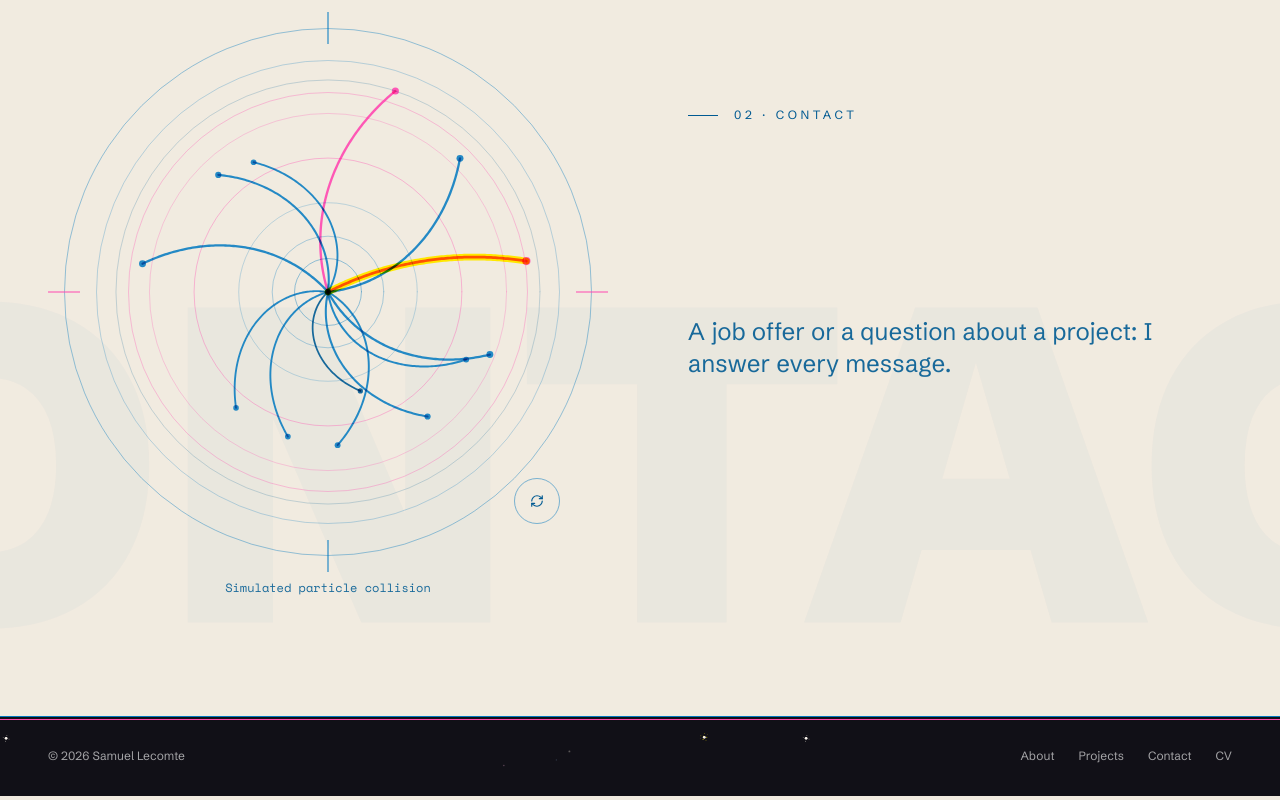
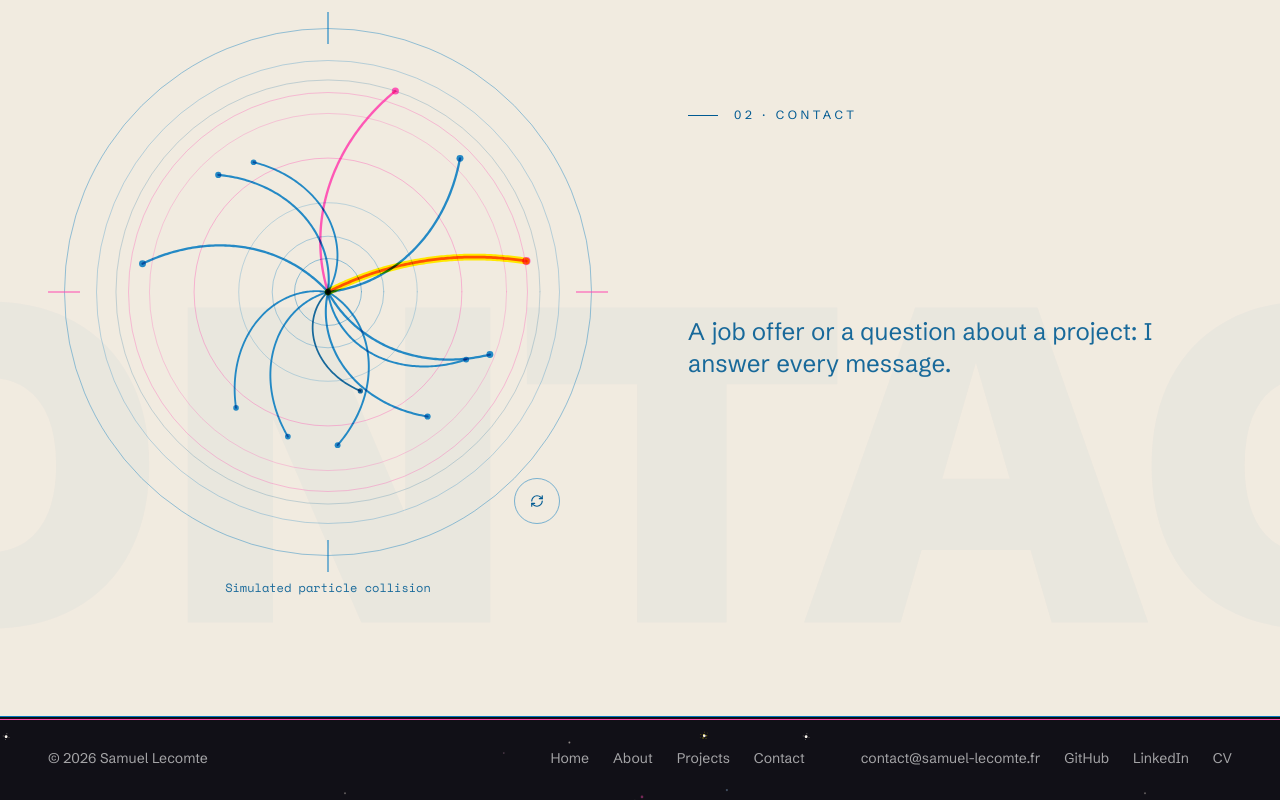
Before and after one commit to Samuellct/portfolio-2026, a Next.js app: page /en in a window 1280 px wide. Shown: the part 2063-2863 px from the top of the page. Built offline with nearby package versions, Linux system fonts and the light colour scheme.

Commit message:
feat(footer): close every page with navigation, e-mail and profiles

```diff
--- a/src/components/layout/Footer.tsx
+++ b/src/components/layout/Footer.tsx
@@ -2,57 +2,74 @@
 
 import TransitionLink from '@/components/navigation/TransitionLink'
 import { useTranslations } from 'next-intl'
-import { RESUME_PATH } from '@/lib/constants'
+import { EMAIL, RESUME_PATH, SOCIAL } from '@/lib/constants'
 import { FOOTER_SKY } from '@/lib/starBand'
 import type { CSSProperties } from 'react'
 
+const linkClass = 'tap-target text-muted hover:text-white transition-colors'
+
+// V6-NAV-05: the footer closes every page with the whole site navigation and
+// every way to reach the owner, so GitHub and LinkedIn stay reachable at the top
+// of a desktop page without the menu (V6-NAV-04, DEC-17g kept).
 export default function Footer() {
   const tNav = useTranslations('nav')
+  const tMenu = useTranslations('menu')
   const tFooter = useTranslations('footer')
   const tCommon = useTranslations('common')
   const currentYear = new Date().getFullYear()
+
+  const pages = [
+    { href: '/', label: tNav('home') },
+    { href: '/about', label: tNav('about') },
+    { href: '/projects', label: tNav('projects') },
+    { href: '/contact', label: tNav('contact') },
+  ]
+  const external = [
+    { href: SOCIAL.github, label: tMenu('github') },
+    { href: SOCIAL.linkedin, label: tMenu('linkedin') },
+    { href: RESUME_PATH, label: tFooter('resume') },
+  ]
 
   return (
     <footer
       className="scheme-night star-band rule-pair-above relative py-8 px-6 md:px-12 md:[--star-band:var(--star-band-md)]"
       style={{ '--star-band': FOOTER_SKY.mobile, '--star-band-md': FOOTER_SKY.desktop } as CSSProperties}
     >
-      <div className="max-w-7xl mx-auto flex flex-col md:flex-row items-center justify-between gap-4">
-        {/* Copyright */}
-        <div className="text-xs text-muted">
-          <span>© {currentYear} Samuel Lecomte</span>
-        </div>
+      <div className="max-w-7xl mx-auto flex flex-col gap-4 text-sm md:flex-row md:items-center md:gap-14">
+        <p className="text-muted md:flex-1">© {currentYear} Samuel Lecomte</p>
 
-        {/* Links */}
-        <nav aria-label={tFooter('navLabel')} className="flex items-center gap-6 text-xs text-muted">
-          <TransitionLink
-            href="/about"
-            className="tap-target hover:text-white transition-colors"
-          >
-            {tNav('about')}
-          </TransitionLink>
-          <TransitionLink
-            href="/projects"
-            className="tap-target hover:text-white transition-colors"
-          >
-            {tNav('projects')}
-          </TransitionLink>
-          <TransitionLink
-            href="/contact"
-            className="tap-target hover:text-white transition-colors"
-          >
-            {tNav('contact')}
-          </TransitionLink>
-          <a
-            href={RESUME_PATH}
-            target="_blank"
-            rel="noopener noreferrer"
-            aria-label={`${tFooter('resume')} (${tCommon('newTab')})`}
-            className="tap-target hover:text-white transition-colors"
-          >
-            {tFooter('resume')}
-          </a>
+        <nav aria-label={tFooter('navLabel')}>
+          <ul className="flex flex-wrap gap-x-6 gap-y-1">
+            {pages.map((page) => (
+              <li key={page.href}>
+                <TransitionLink href={page.href} className={linkClass}>
+                  {page.label}
+                </TransitionLink>
+              </li>
+            ))}
+          </ul>
         </nav>
+
+        <ul className="flex flex-wrap gap-x-6 gap-y-1">
+          <li>
+            <a href={`mailto:${EMAIL}`} className={linkClass}>
+              {EMAIL}
+            </a>
+          </li>
+          {external.map((link) => (
+            <li key={link.href}>
+              <a
+                href={link.href}
+                target="_blank"
+                rel="noopener noreferrer"
+                aria-label={`${link.label} (${tCommon('newTab')})`}
+                className={linkClass}
+              >
+                {link.label}
+              </a>
+            </li>
+          ))}
+        </ul>
       </div>
     </footer>
   )
--- a/src/lib/constants.ts
+++ b/src/lib/constants.ts
@@ -8,6 +8,8 @@ export const SOCIAL = {
 } as const
 
 export const RESUME_PATH = '/Resume.pdf'
+
+export const EMAIL = 'contact@samuel-lecomte.fr'
 
 export const FORMSPREE_ENDPOINT = 'https://formspree.io/f/xpwjbwkb'
 
--- a/src/lib/starBand.ts
+++ b/src/lib/starBand.ts
@@ -91,6 +91,7 @@ export const BAR_SKY = url(starBandSvg({ width: 1600, height: 80, seed: 7, keep:
 
 /** Footer, one tile per layout; the rows match the footer's text (top rule kept clear). */
 export const FOOTER_SKY = {
-  desktop: url(starBandSvg({ width: 1600, height: 96, seed: 11, keep: [[0, 8], [24, 70]] })),
-  mobile: url(starBandSvg({ width: 800, height: 240, seed: 13, keep: [[0, 8], [30, 210]] })),
+  // Measured: desktop 84 px, text 32 to 52; mobile 180 px, text 32 to 148.
+  desktop: url(starBandSvg({ width: 1600, height: 84, seed: 11, keep: [[0, 8], [28, 56]] })),
+  mobile: url(starBandSvg({ width: 800, height: 180, seed: 13, keep: [[0, 8], [28, 152]] })),
 }
```
